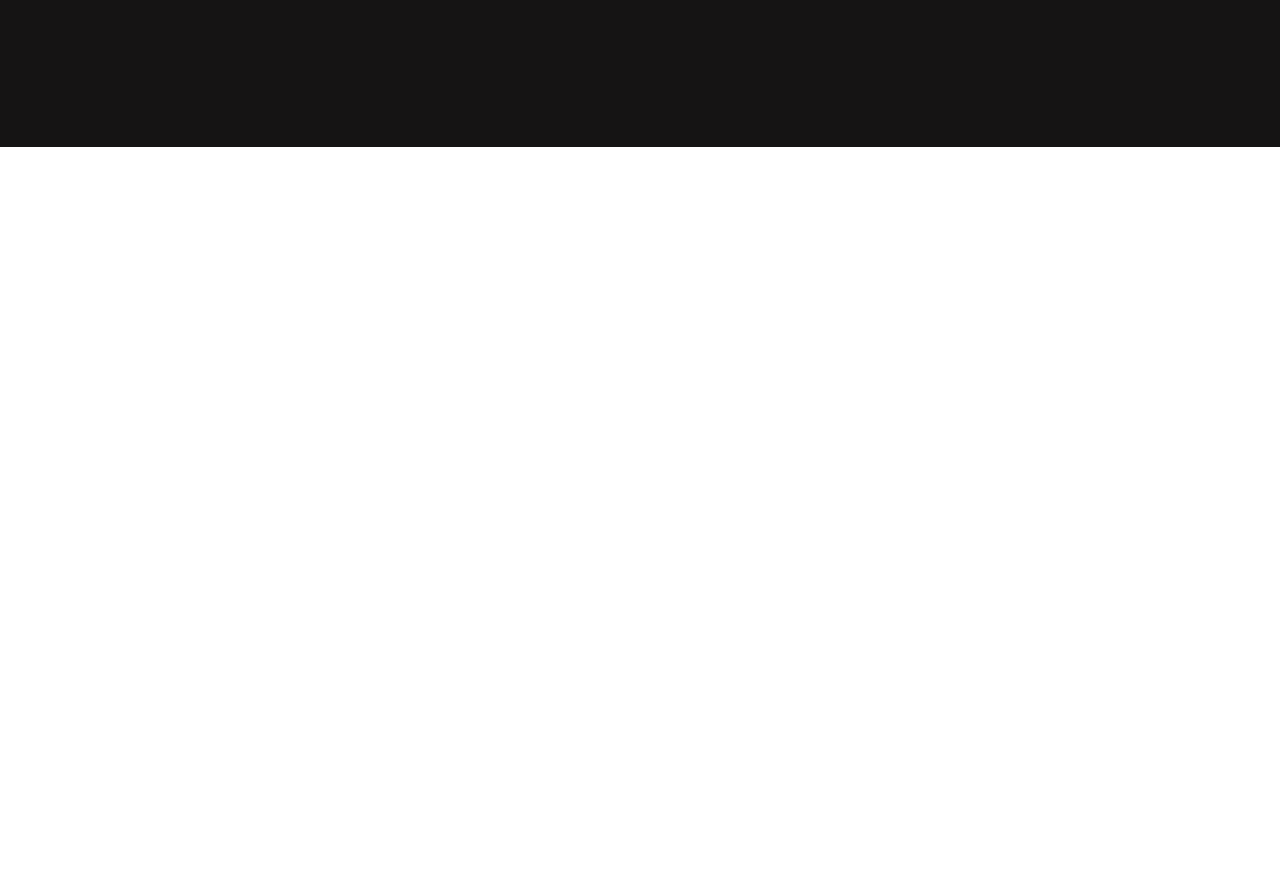
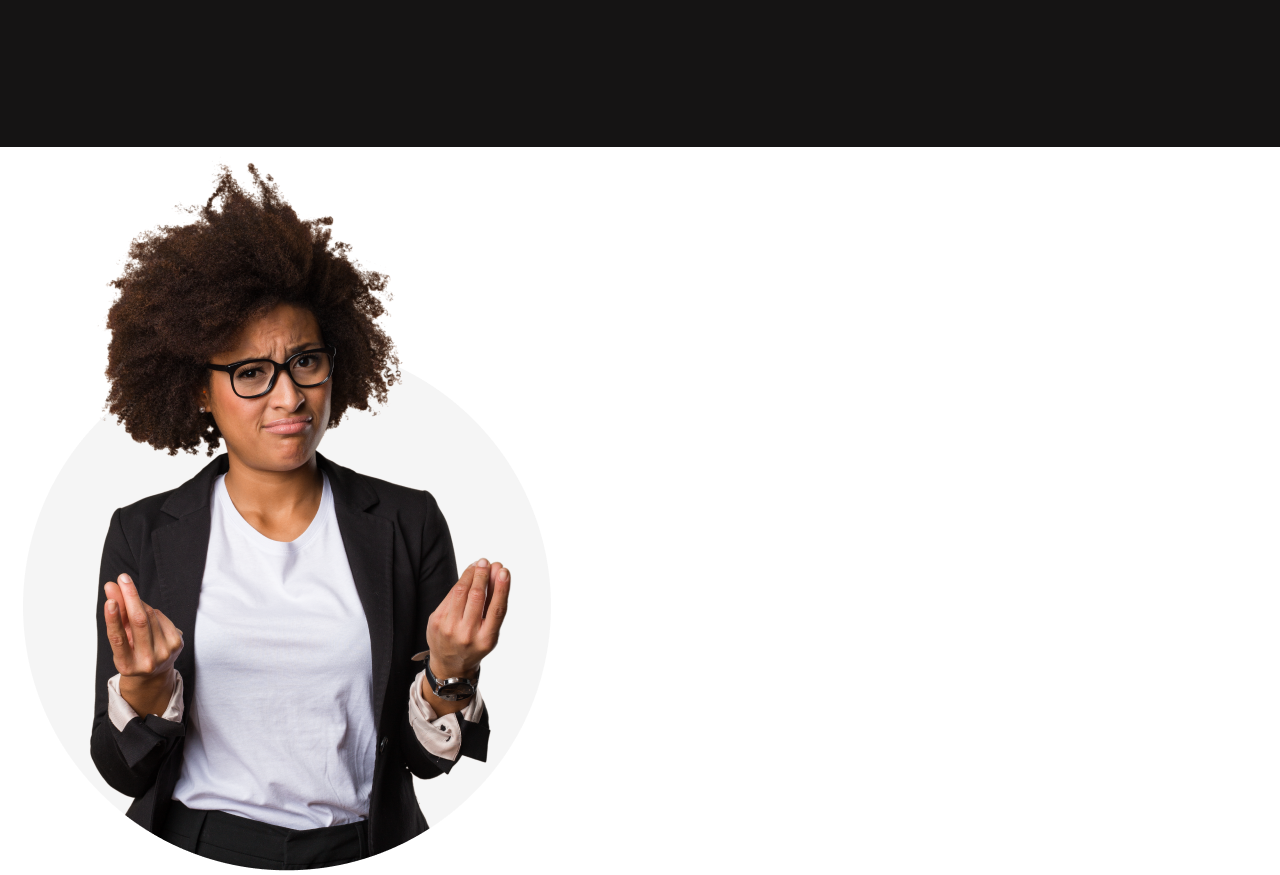
Before and after one commit to Atik1099/new-year-new-me, a plain HTML site: page index.html in a window 1280 px wide. Shown: the part 3241-4116 px from the top of the page. Before the commit the page ends 3388 px from the top, so only its background shows below. Drawn offline with nearby package versions, Linux system fonts and the light colour scheme.

Commit message:
added an image

```diff
--- a/index.html
+++ b/index.html
@@ -93,5 +93,7 @@
             <button>Subscribe</button>
         </div>
     </footer>
+
+    <img src="images/person.png" alt="">
 </body>
 </html>
```
